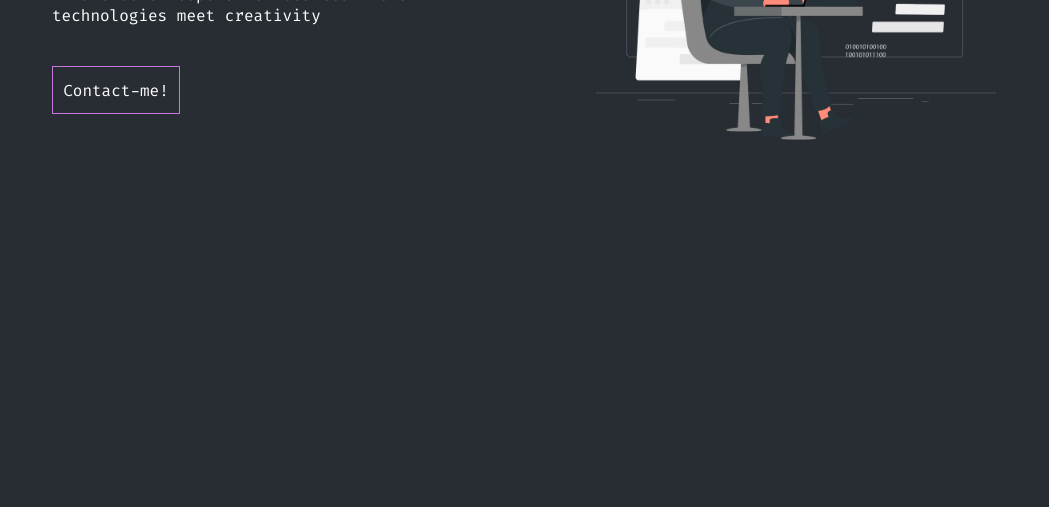
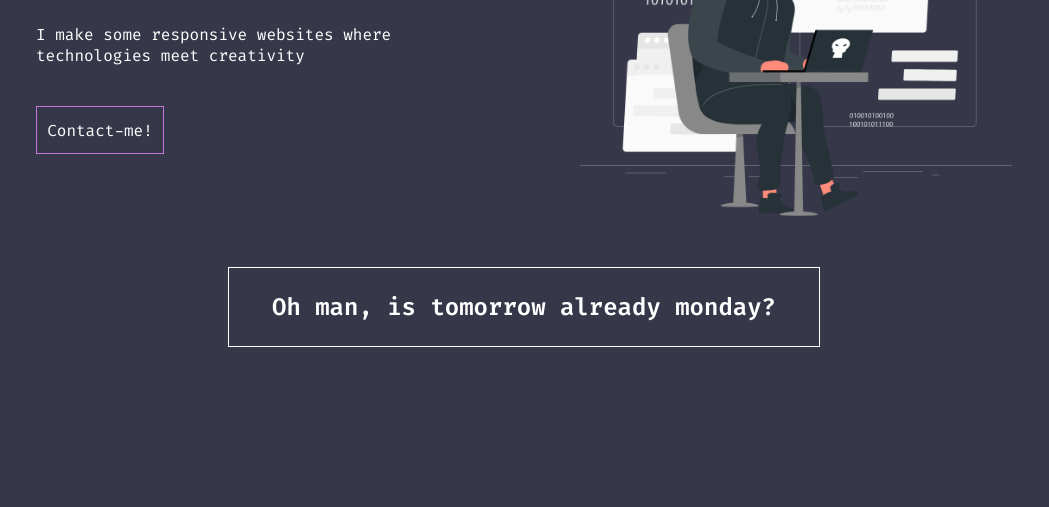
Before and after one commit to LucemyJr/Portifolio-Oficial, a plain HTML site: page index.html in a window 1280 px wide. Shown: the part 293-800 px from the top of the page, without its empty margins (116-1165 px from the left). Drawn offline with Linux system fonts and the light colour scheme.

Commit message:
Adding Daily Phrase Section

```diff
--- a/css/style.css
+++ b/css/style.css
@@ -20,7 +20,7 @@
     border-radius: .3rem;
 }
 body{
-    background-color: #282c33;
+    background-color: #36384A;
 
 }
 
@@ -110,9 +110,22 @@ iframe{
     transition: 0.2s;
 }
 .section-1-img{
-    width: 25rem;
+    width: 27rem;
+    margin-top: 3rem;
 }
-
+.daily-phrase{
+    display: flex;
+    justify-content: center;
+    align-items: center;
+}
+.phrase-block{
+    display: flex;
+    justify-content: center;
+    align-items: center;
+    border: 1px solid #fff;
+    width: 37rem;
+    height: 5rem;
+}
 
 
 
--- a/index.html
+++ b/index.html
@@ -30,9 +30,14 @@
         </div>
         <img src="assets/hacker.png" class="section-1-img" alt="Hacker image">
     </section>
-
+    <section class="daily-phrase">
+        <div class="phrase-block">
+            <h1 class="phrase" id="phrase">There was supposed to be a sentence referring to the day of the week here</h1>
+        </div>
+    </section>
 <script src="js/fechaMenu.js"></script>
 <script src="js/hamburger.js"></script>
-<script src="js/scrollColor.js"></script>
+<script src="js/day.js"></script>
+<script src="https://kit.fontawesome.com/a61adb45a7.js" crossorigin="anonymous"></script>
 </body>
 </html>
--- /dev/null
+++ b/js/day.js
@@ -0,0 +1,38 @@
+const agora = new Date()
+const diaSem = agora.getDay()
+const phrase = document.getElementById("phrase")
+
+/*
+    0 = Domingo
+    1 = Segunda
+    2 = Terça
+    3 = Quarta
+    4 = Quinta
+    5 = Sexta
+    6 = Sábado
+*/
+
+switch(diaSem){
+    case 0:
+        phrase.innerHTML = "Oh man, is tomorrow already monday?"
+        break
+    case 1:
+        phrase.innerHTML = "Monday... here we go again."
+        break
+    case 2:
+        phrase.innerHTML = "Taco tuuuuuuesday."
+        break
+    case 3:
+        phrase.innerHTML = "Wednesday, it's already half the week."
+        break
+    case 4:
+        phrase.innerHTML = "Thursday waiting for love."
+        break
+    case 5:
+        phrase.innerHTML = "IT'S FRIDAY BABYY!!"
+        break
+    case 6:
+        phrase.innerHTML = "Let's have a beer, it's saturday"
+        break
+
+}
```
